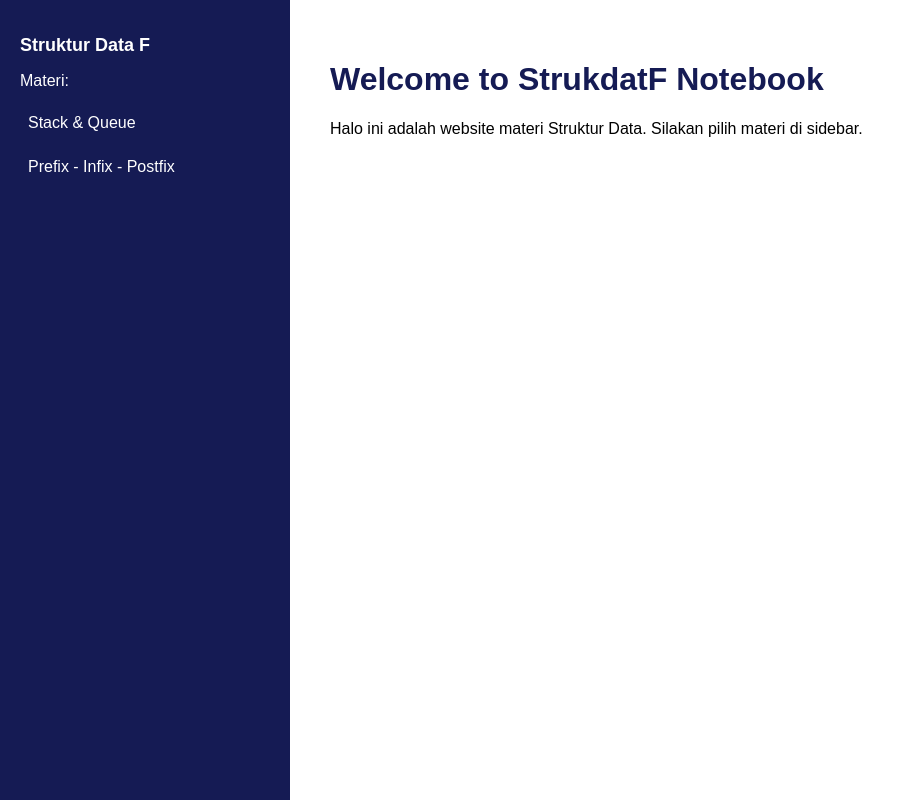
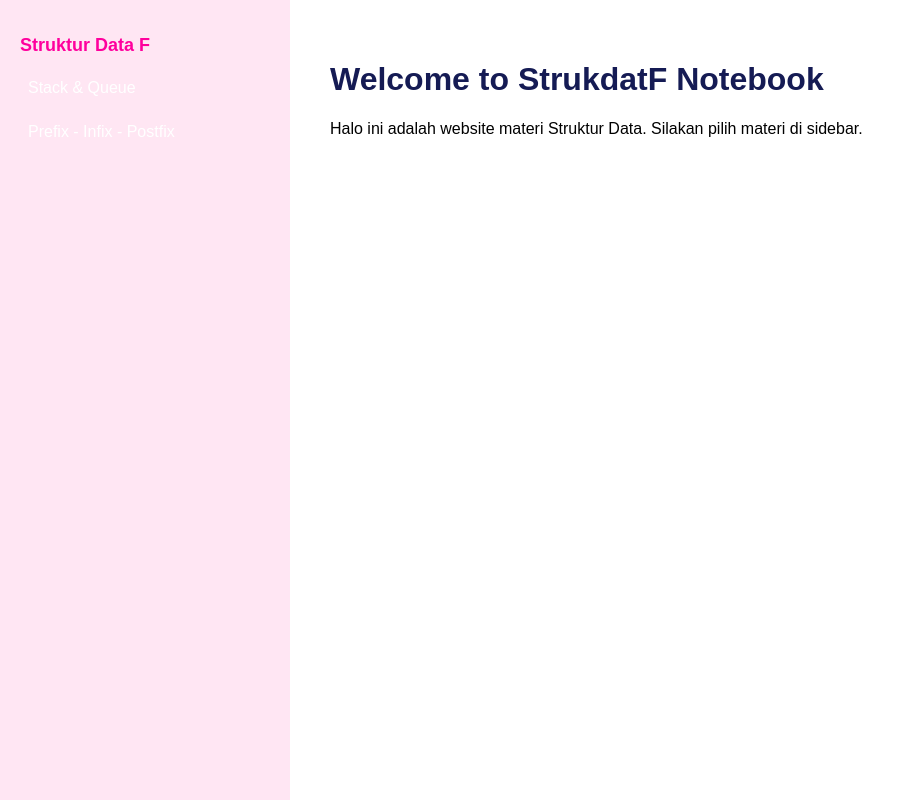
Before and after one commit to IrmaAnnisatulJannah/StrukdatF, a plain HTML site: page index.html in a window 1280 px wide. Shown: the whole page, without its empty margins (0-905 px from the left). Drawn offline with Linux system fonts and the light colour scheme.

Commit message:
ubah html

```diff
--- a/index.html
+++ b/index.html
@@ -15,8 +15,8 @@
     /* sidebar */
     .sidebar {
       width: 250px;
-      background: #151B54;
-      color: white;
+      background: #ffe6f3;
+      color: rgb(255, 0, 157);
       padding: 20px;
     }
 
@@ -34,7 +34,7 @@
     }
 
     .sidebar a:hover {
-      background: #2c347a;
+      background: #ffe6f3;
     }
 
     /* content */
@@ -54,7 +54,7 @@
 
   <div class="sidebar">
     <h2> Struktur Data F</h2>
-    <p>Materi:</p>
+
 
     <a href="materi/StackQueue.html">Stack & Queue</a>
     <a href="materi/PrefixInfixPostfix.html">Prefix - Infix - Postfix</a>
```
